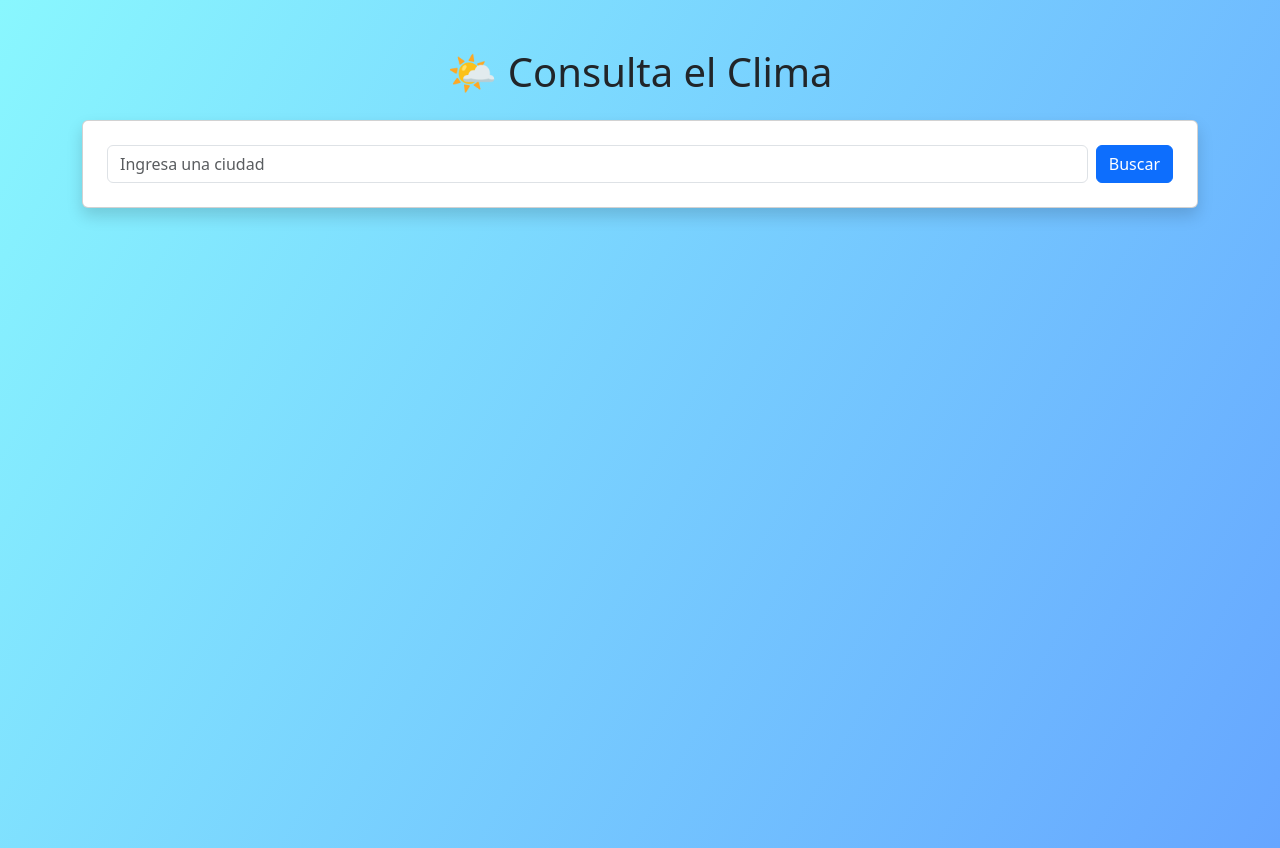
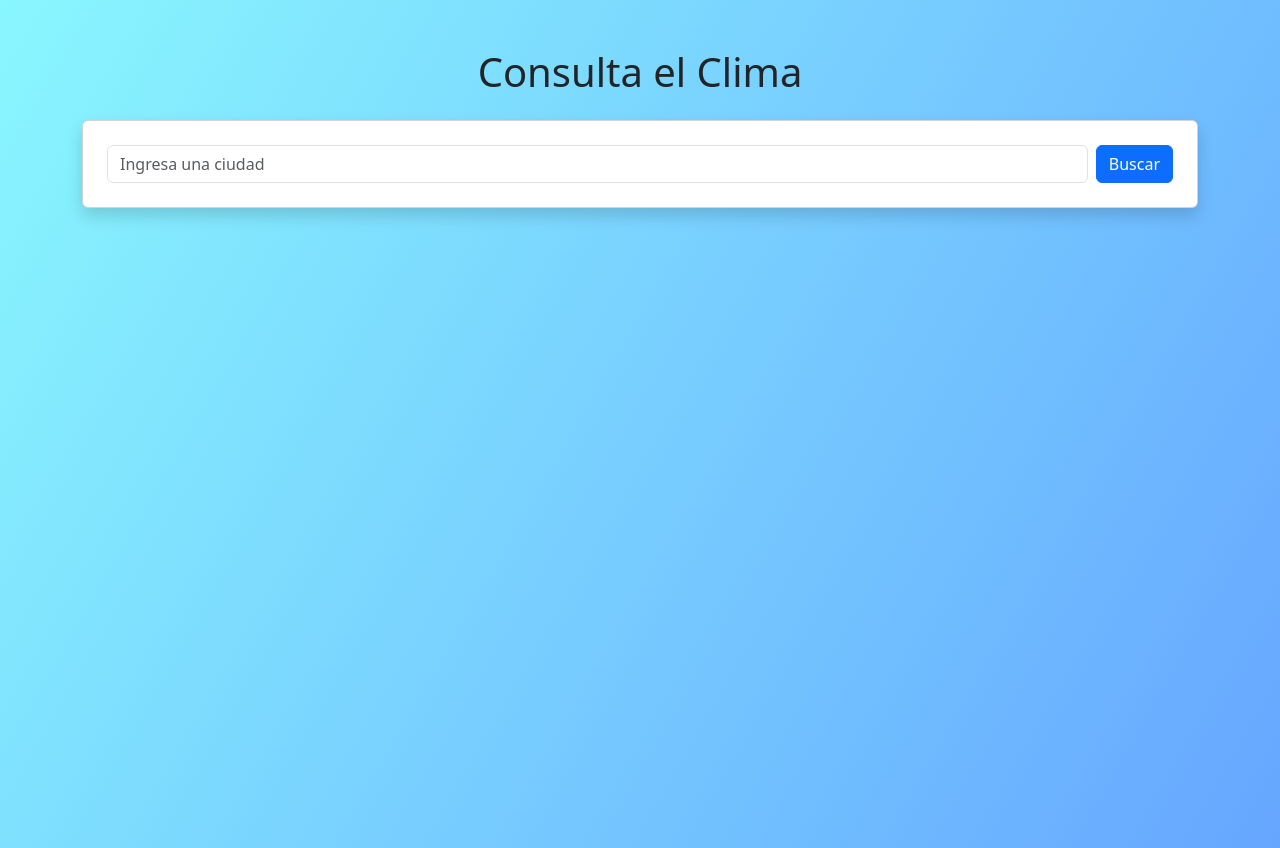
Before and after one commit to M4NDIT0/ClimaInterfaz, a plain HTML site: page index.html in a window 1280 px wide. Drawn offline with nearby package versions, Linux system fonts and the light colour scheme.

Commit message:
evaluacion

```diff
--- a/index.html
+++ b/index.html
@@ -10,9 +10,9 @@
 <body class="bg-light">
 
   <div class="container mt-5">
-    <h1 class="text-center mb-4">🌤 Consulta el Clima</h1>
+    <h1 class="text-center mb-4"> Consulta el Clima</h1>
 
-    <!-- Formulario -->
+
     <div class="card p-4 shadow">
       <form id="formClima" class="d-flex">
         <input type="text" id="ciudad" class="form-control me-2" placeholder="Ingresa una ciudad" required>
@@ -20,7 +20,7 @@
       </form>
     </div>
 
-    <!-- Resultado -->
+
     <div id="resultado" class="mt-4 text-center"></div>
   </div>
 
```
